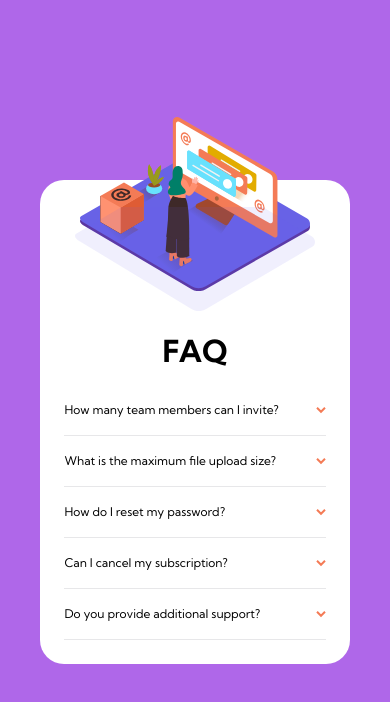
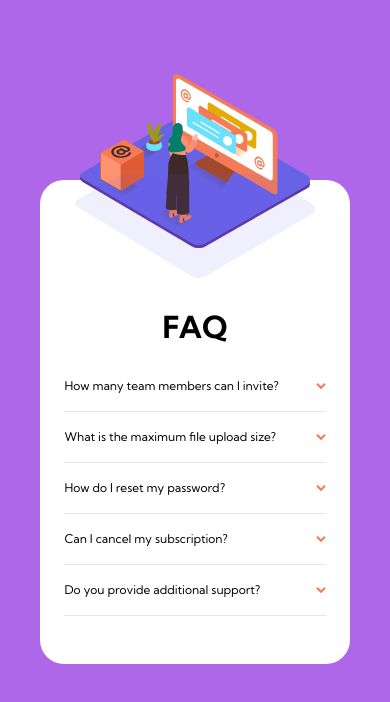
Before and after one commit to NatsukiCode/FAQ-card, a plain HTML site: page index.html in a window 390 px wide. Drawn offline with Linux system fonts and the light colour scheme.

Commit message:
WIP mobile ver css (img 1,2)

```diff
--- a/style.css
+++ b/style.css
@@ -60,6 +60,7 @@
   .faq {
     background-color: white;
     padding: 1.5rem;
+    padding-bottom: 3rem;
     border-radius: 1.5rem;
   }
 
@@ -73,20 +74,20 @@
   .img-1,
   .img-2 {
     position: absolute;
+    top: -130px;
   }
 
   .img-1 {
     max-width: 230px;
-
   }
 
   .img-2 {
-    top: 3px;
+    top: -30px;
   }
 
   .faq__heading {
     font-size: 1.9rem;
-    padding-top: 7.8rem;
+    padding-top: 6.3rem;
     padding-bottom: 0.7rem;
     text-align: center;
   }
@@ -99,7 +100,3 @@
     padding: 1rem 0;
     border-bottom: 1px solid var(--clr-dividers-lightGrayishBlue);
   }
-
-  .arrow {
-
-  }
```
